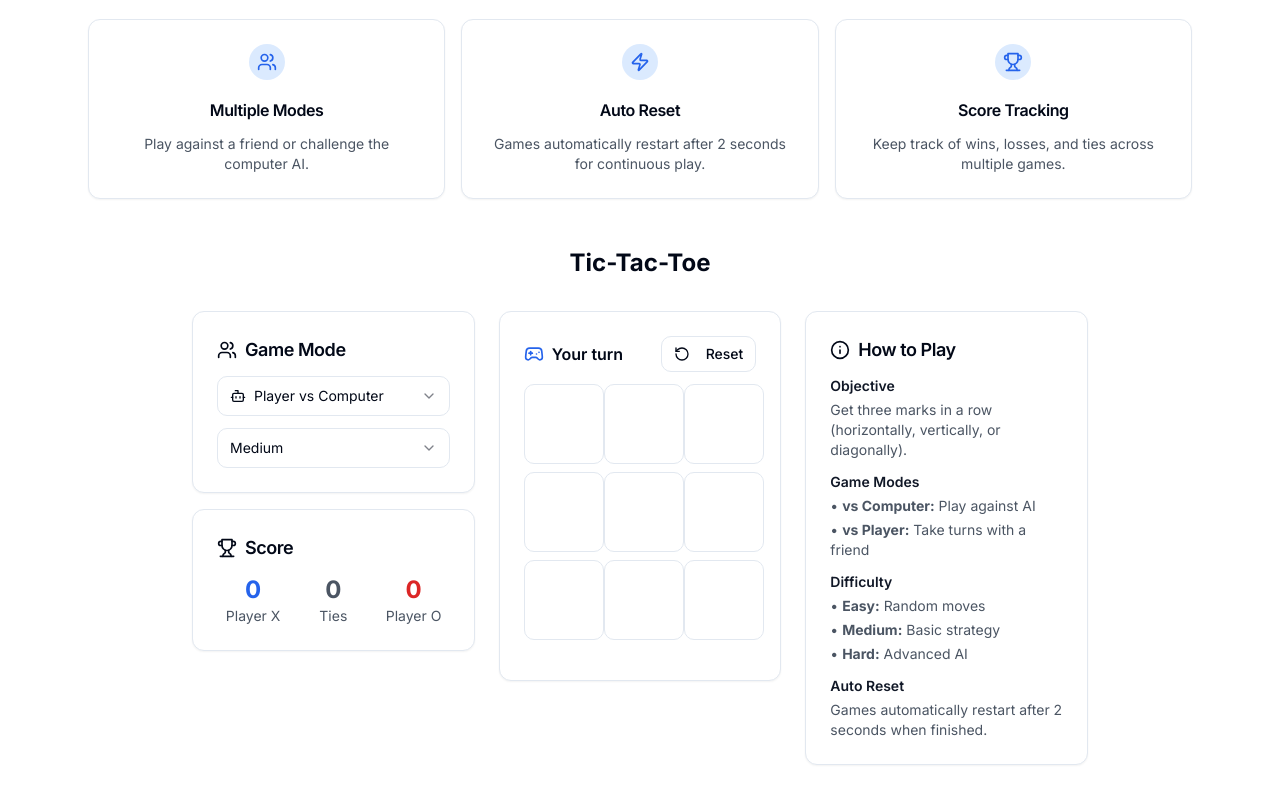
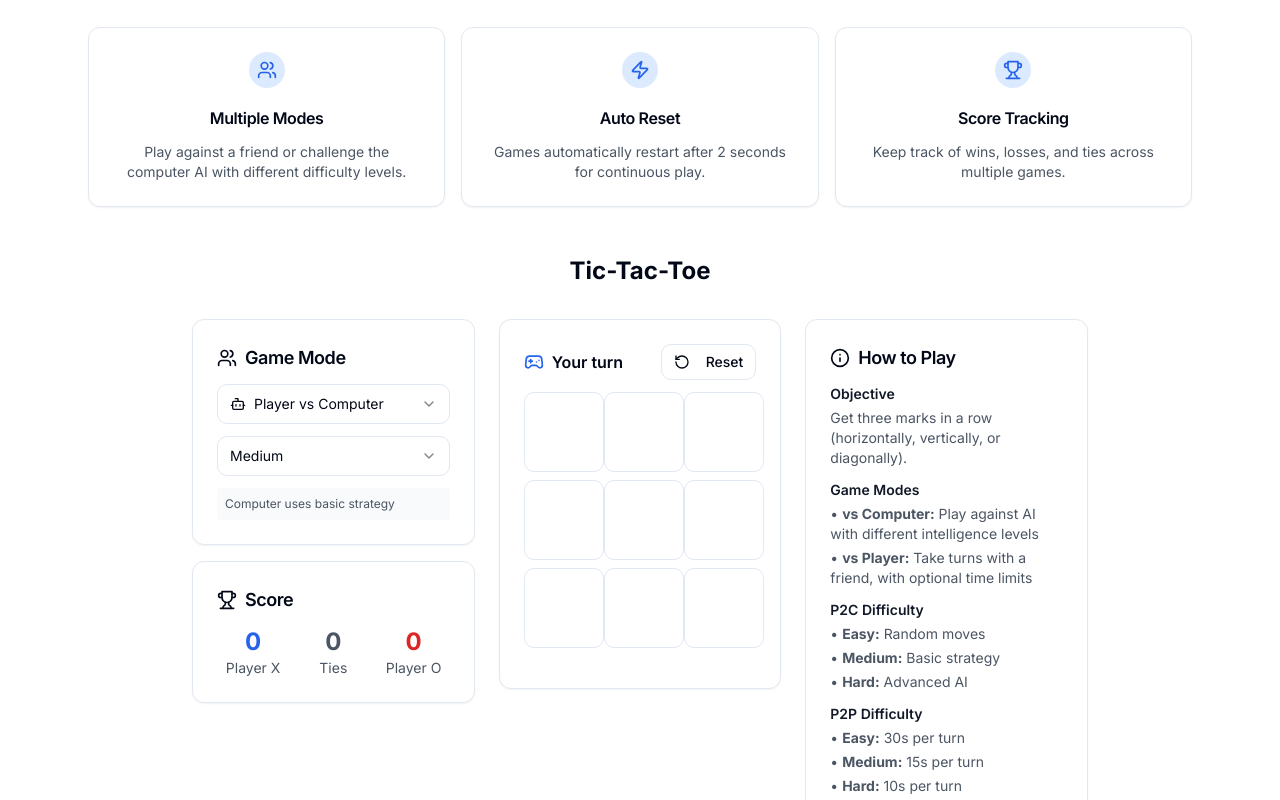
Before and after one commit to flavorstudios/website, a Next.js app: page /play in a window 1280 px wide. Shown: the part 400-1200 px from the top of the page. Built offline with nearby package versions, Linux system fonts and the light colour scheme; no server answers.

Commit message:
fix: resolve 'Y' visibility and add P2P difficulty options
Fix 'Y' in "Play Games" heading and add P2P difficulty settings.

Co-authored-by: Flavor Studios <195863045+flavorstudios@users.noreply.github.com>

```diff
--- a/app/play/page.tsx
+++ b/app/play/page.tsx
@@ -20,6 +20,8 @@ interface GameState {
   scores: { X: number; O: number; ties: number }
   isGameActive: boolean
   moveHistory: number[]
+  turnTimeLimit: number
+  timeLeft: number
 }
 
 const INITIAL_STATE: GameState = {
@@ -31,6 +33,8 @@ const INITIAL_STATE: GameState = {
   scores: { X: 0, O: 0, ties: 0 },
   isGameActive: true,
   moveHistory: [],
+  turnTimeLimit: 0,
+  timeLeft: 0,
 }
 
 export default function PlayPage() {
@@ -38,6 +42,33 @@ export default function PlayPage() {
   const [autoResetTimer, setAutoResetTimer] = useState<number | null>(null)
   const [countdown, setCountdown] = useState<number>(0)
   const [resetFeedback, setResetFeedback] = useState(false)
+
+  // Timer for P2P difficulty modes
+  useEffect(() => {
+    if (gameState.gameMode === "p2p" && gameState.turnTimeLimit > 0 && gameState.isGameActive && !gameState.winner) {
+      const timer = setInterval(() => {
+        setGameState((prev) => {
+          if (prev.timeLeft <= 1) {
+            // Time's up - current player loses
+            const winner = prev.currentPlayer === "X" ? "O" : "X"
+            return {
+              ...prev,
+              winner,
+              isGameActive: false,
+              timeLeft: 0,
+              scores: {
+                ...prev.scores,
+                [winner]: prev.scores[winner] + 1,
+              },
+            }
+          }
+          return { ...prev, timeLeft: prev.timeLeft - 1 }
+        })
+      }, 1000)
+
+      return () => clearInterval(timer)
+    }
+  }, [gameState.currentPlayer, gameState.isGameActive, gameState.winner, gameState.gameMode, gameState.turnTimeLimit])
 
   const checkWinner = useCallback((board: Player[]): Player | "tie" | null => {
     const lines = [
@@ -128,6 +159,7 @@ export default function PlayPage() {
           winner,
           isGameActive: !winner,
           moveHistory: [...prev.moveHistory, index],
+          timeLeft: winner ? prev.timeLeft : prev.turnTimeLimit,
           scores: winner
             ? {
                 ...prev.scores,
@@ -215,6 +247,7 @@ export default function PlayPage() {
       winner: null,
       isGameActive: true,
       moveHistory: [],
+      timeLeft: prev.turnTimeLimit,
     }))
   }, [autoResetTimer])
 
@@ -227,12 +260,43 @@ export default function PlayPage() {
       winner: null,
       isGameActive: true,
       moveHistory: [],
+      turnTimeLimit: 0,
+      timeLeft: 0,
     }))
   }, [])
 
-  const changeDifficulty = useCallback((difficulty: Difficulty) => {
-    setGameState((prev) => ({ ...prev, difficulty }))
-  }, [])
+  const changeDifficulty = useCallback(
+    (difficulty: Difficulty) => {
+      const getTimeLimit = (mode: GameMode, diff: Difficulty) => {
+        if (mode === "p2c") return 0
+        switch (diff) {
+          case "easy":
+            return 30 // 30 seconds per turn
+          case "medium":
+            return 15 // 15 seconds per turn
+          case "hard":
+            return 10 // 10 seconds per turn
+          default:
+            return 0
+        }
+      }
+
+      const newTimeLimit = getTimeLimit(gameState.gameMode, difficulty)
+
+      setGameState((prev) => ({
+        ...prev,
+        difficulty,
+        turnTimeLimit: newTimeLimit,
+        timeLeft: newTimeLimit,
+        board: Array(9).fill(null),
+        currentPlayer: "X",
+        winner: null,
+        isGameActive: true,
+        moveHistory: [],
+      }))
+    },
+    [gameState.gameMode],
+  )
 
   const getStatusMessage = () => {
     if (gameState.winner === "tie") return "It's a tie! 🤝"
@@ -248,11 +312,37 @@ export default function PlayPage() {
     return `Player ${gameState.currentPlayer}'s turn`
   }
 
+  const getDifficultyDescription = (mode: GameMode, difficulty: Difficulty) => {
+    if (mode === "p2c") {
+      switch (difficulty) {
+        case "easy":
+          return "Computer makes random moves"
+        case "medium":
+          return "Computer uses basic strategy"
+        case "hard":
+          return "Computer uses advanced AI"
+        default:
+          return ""
+      }
+    } else {
+      switch (difficulty) {
+        case "easy":
+          return "30 seconds per turn"
+        case "medium":
+          return "15 seconds per turn"
+        case "hard":
+          return "10 seconds per turn"
+        default:
+          return ""
+      }
+    }
+  }
+
   const gameFeatures = [
     {
       icon: Users,
       title: "Multiple Modes",
-      description: "Play against a friend or challenge the computer AI.",
+      description: "Play against a friend or challenge the computer AI with different difficulty levels.",
     },
     {
       icon: Zap,
@@ -274,7 +364,7 @@ export default function PlayPage() {
           <Badge className="mb-2 sm:mb-3 lg:mb-4 bg-blue-600 text-white px-3 py-1 text-xs sm:text-sm">
             Interactive Games
           </Badge>
-          <h1 className="text-2xl sm:text-3xl md:text-4xl lg:text-5xl font-bold mb-2 sm:mb-3 lg:mb-4 bg-gradient-to-r from-blue-600 to-purple-600 bg-clip-text text-transparent leading-tight">
+          <h1 className="text-2xl sm:text-3xl md:text-4xl lg:text-5xl font-bold mb-2 sm:mb-3 lg:mb-4 bg-gradient-to-r from-blue-600 to-purple-600 bg-clip-text text-transparent leading-[1.2] pb-2">
             Play Games
           </h1>
           <p className="text-base sm:text-lg lg:text-xl text-blue-600 font-medium mb-3 sm:mb-4 lg:mb-6 italic">
@@ -344,7 +434,6 @@ export default function PlayPage() {
                       </SelectContent>
                     </Select>
 
-                    {gameState.gameMode === "p2c" && (
                     <Select
                       value={gameState.difficulty}
                       onValueChange={(value) => changeDifficulty(value as Difficulty)}
@@ -358,7 +447,10 @@ export default function PlayPage() {
                         <SelectItem value="hard">Hard</SelectItem>
                       </SelectContent>
                     </Select>
-                    )}
+
+                    <div className="text-xs text-gray-600 bg-gray-50 p-2 rounded">
+                      {getDifficultyDescription(gameState.gameMode, gameState.difficulty)}
+                    </div>
                   </CardContent>
                 </Card>
 
@@ -397,6 +489,15 @@ export default function PlayPage() {
                       <div className="flex items-center gap-2">
                         <Gamepad2 className="h-4 w-4 sm:h-5 sm:w-5 text-blue-600" />
                         <div className="text-sm sm:text-base font-semibold">{getStatusMessage()}</div>
+                        {gameState.gameMode === "p2p" &&
+                          gameState.turnTimeLimit > 0 &&
+                          gameState.isGameActive &&
+                          !gameState.winner && (
+                            <Badge variant="outline" className="ml-2">
+                              <Clock className="h-3 w-3 mr-1" />
+                              {gameState.timeLeft}s
+                            </Badge>
+                          )}
                       </div>
                       <Button
                         variant="outline"
@@ -470,15 +571,15 @@ export default function PlayPage() {
                       <h4 className="font-semibold text-gray-900 mb-1">Game Modes</h4>
                       <ul className="space-y-1">
                         <li>
-                          • <strong>vs Computer:</strong> Play against AI
+                          • <strong>vs Computer:</strong> Play against AI with different intelligence levels
                         </li>
                         <li>
-                          • <strong>vs Player:</strong> Take turns with a friend
+                          • <strong>vs Player:</strong> Take turns with a friend, with optional time limits
                         </li>
                       </ul>
                     </div>
                     <div>
-                      <h4 className="font-semibold text-gray-900 mb-1">Difficulty</h4>
+                      <h4 className="font-semibold text-gray-900 mb-1">P2C Difficulty</h4>
                       <ul className="space-y-1">
                         <li>
                           • <strong>Easy:</strong> Random moves
@@ -488,6 +589,20 @@ export default function PlayPage() {
                         </li>
                         <li>
                           • <strong>Hard:</strong> Advanced AI
+                        </li>
+                      </ul>
+                    </div>
+                    <div>
+                      <h4 className="font-semibold text-gray-900 mb-1">P2P Difficulty</h4>
+                      <ul className="space-y-1">
+                        <li>
+                          • <strong>Easy:</strong> 30s per turn
+                        </li>
+                        <li>
+                          • <strong>Medium:</strong> 15s per turn
+                        </li>
+                        <li>
+                          • <strong>Hard:</strong> 10s per turn
                         </li>
                       </ul>
                     </div>
```
Lines whose indentation alone changed are shown as unchanged.
